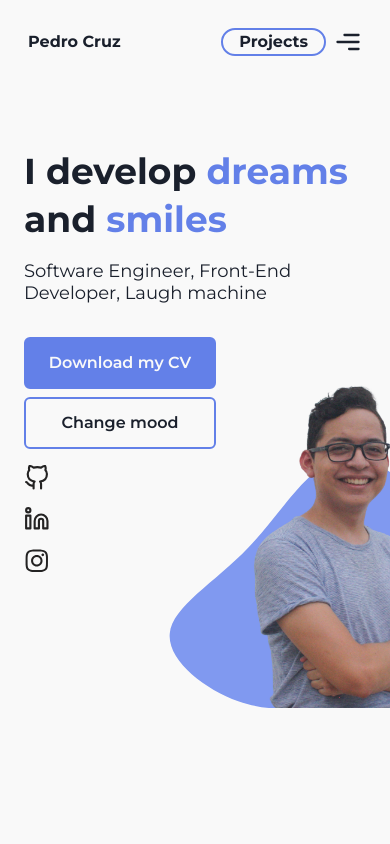
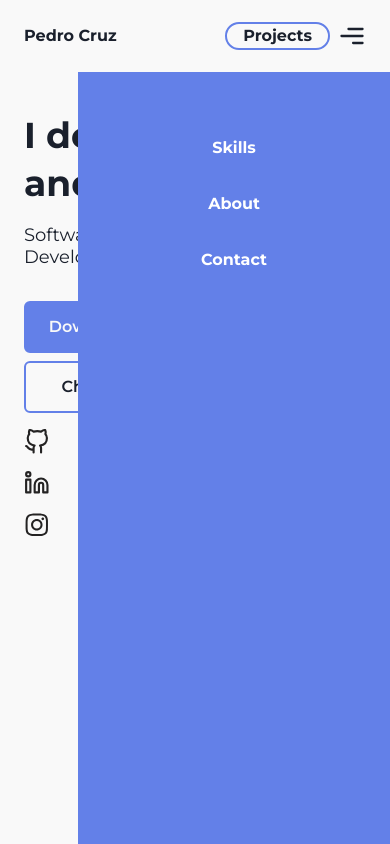
Before and after one commit to PedroEdu6786/portfolio, a Next.js app: page / in a window 390 px wide. Shown: the top 844 px of the page. Built offline with nearby package versions, Linux system fonts and the light colour scheme.

Commit message:
feat(v1): responsive navbar/header sidebar menu

```diff
--- a/pages/index.jsx
+++ b/pages/index.jsx
@@ -7,17 +7,18 @@ import About from '../src/components/organisms/About'
 import Contact from '../src/components/organisms/Contact'
 import Footer from '../src/components/organisms/Footer'
 import SectionLayout from '../src/components/SectionLayout'
+import HeaderLayout from '../src/components/HeaderLayout'
 import HeroLayout from '../src/components/HeroLayout'
-import { LIGHT_BLUE, WHITE } from '../src/utils/colors'
+import { LIGHT_BLUE } from '../src/utils/colors'
 
 export default function Home() {
   return (
-    <Box bgColor={WHITE}>
+    <>
       <Box h={{ md: '100vh' }}>
         {/*-------------- HEADER -------------- */}
-        <SectionLayout p={7} my={0} mx="auto">
+        <HeaderLayout>
           <Header />
-        </SectionLayout>
+        </HeaderLayout>
 
         {/*-------------- HERO -------------- */}
         <HeroLayout>
@@ -49,6 +50,6 @@ export default function Home() {
 
       {/*-------------- FOOTER -------------- */}
       <Footer />
-    </Box>
+    </>
   )
 }
--- /dev/null
+++ b/src/components/HeaderLayout.js
@@ -0,0 +1,31 @@
+import React from 'react'
+import PropTypes from 'prop-types'
+import { Box } from '@chakra-ui/react'
+import { WHITE } from '../utils/colors'
+
+const HeaderLayout = ({ children, ...rest }) => {
+  return (
+    <Box
+      as="section"
+      w="100%"
+      pos="fixed"
+      top={0}
+      left={0}
+      right={0}
+      zIndex={10}
+      mx="auto"
+      px={{ base: 6, md: 10 }}
+      bgColor={WHITE}
+      maxW="1400px"
+      {...rest}
+    >
+      {children}
+    </Box>
+  )
+}
+
+HeaderLayout.propTypes = {
+  children: PropTypes.element.isRequired,
+}
+
+export default HeaderLayout
--- a/src/components/HeroLayout.js
+++ b/src/components/HeroLayout.js
@@ -12,7 +12,7 @@ const HeroLayout = ({ children, ...rest }) => {
       columnGap={8}
       w="100%"
       mx="auto"
-      mt="4rem"
+      mt="7rem"
       mb={{ base: '6rem' }}
       px={{ base: 6, md: 10 }}
       pos="relative"
--- /dev/null
+++ b/src/components/NavLayout.js
@@ -0,0 +1,12 @@
+import styled from '@emotion/styled'
+import { Box } from '@chakra-ui/react'
+
+const NavLayout = styled(Box)`
+  height: 4.5rem;
+  display: flex;
+  justify-content: space-between;
+  align-items: center;
+  z-index: 100;
+`
+
+export default NavLayout
--- /dev/null
+++ b/src/components/NavbarLayout.js
@@ -0,0 +1,16 @@
+import { Box } from '@chakra-ui/react'
+import styled from '@emotion/styled'
+
+const Navbar = styled(Box)`
+  @media screen and (max-width: 767px) {
+    position: fixed;
+    top: 4.5rem;
+    width: 80%;
+    height: 100%;
+    padding: 2rem;
+    transition: 0.5s;
+    color: white;
+    background-color: #6380e8;
+  }
+`
+export default Navbar
--- a/src/components/atoms/HeroImage.jsx
+++ b/src/components/atoms/HeroImage.jsx
@@ -1,18 +1,16 @@
 import React from 'react'
-import { chakra } from '@chakra-ui/react'
-import Image from 'next/image'
-
-const ProductImage = chakra(Image)
+import { Image } from '@chakra-ui/react'
 
 const HeroImage = ({ src, alt, ...rest }) => {
   return (
-    <ProductImage
-      src={src}
-      alt={alt}
+    <Image
+      mr={{ base: '-20vw', sm: '-10vw', md: '0' }}
       pos="absolute"
       bottom="-7"
       right="0"
-      mr="-4rem"
+      zIndex="0"
+      src={src}
+      alt={alt}
       {...rest}
     />
   )
--- a/src/components/organisms/Header.js
+++ b/src/components/organisms/Header.js
@@ -1,5 +1,7 @@
 import { useState } from 'react'
 import { Box, Heading, Stack, Link } from '@chakra-ui/react'
+import NavLayout from '../NavLayout'
+import NavbarLayout from '../NavbarLayout'
 import MenuItem from '../atoms/MenuItem'
 import MenuIcon from '../atoms/MenuIcon'
 
@@ -12,32 +14,45 @@ const Header = () => {
   }
 
   return (
-    <Stack as="header" direction="row" align="center" justify="space-between">
+    <NavLayout as="header">
       {/*-------------- LOGO -------------- */}
-      <Box alignSelf="center">
+      <Box>
         <Heading as="h3" size="sm">
           <Link href="#">Pedro Cruz</Link>
         </Heading>
       </Box>
 
-      {/*-------------- NAVBAR -------------- */}
-      <Stack direction="row" align="center">
+      <Stack
+        display={{ base: 'flex', md: 'none' }}
+        direction="row"
+        onClick={toggleMenu}
+      >
         <MenuItem isFirst to="#projects">
           Projects
         </MenuItem>
+        <MenuIcon />
+      </Stack>
+
+      {/*-------------- NAVBAR -------------- */}
+      <NavbarLayout as="nav" right={show ? '-100%' : 0}>
         <Stack
+          spacing={{ base: '2rem', md: '1rem' }}
+          align="center"
           direction={{ base: 'column', md: 'row' }}
-          display={show ? { base: 'flex' } : { base: 'none', md: 'flex' }}
         >
+          <MenuItem
+            isFirst
+            to="#projects"
+            display={{ base: 'none', md: 'flex' }}
+          >
+            Projects
+          </MenuItem>
           <MenuItem to="#skills">Skills</MenuItem>
           <MenuItem to="#about">About</MenuItem>
           <MenuItem to="#contact">Contact</MenuItem>
         </Stack>
-        <Box display={{ base: 'flex', md: 'none' }} onClick={toggleMenu}>
-          <MenuIcon />
-        </Box>
-      </Stack>
-    </Stack>
+      </NavbarLayout>
+    </NavLayout>
   )
 }
 
--- a/src/components/organisms/Hero.js
+++ b/src/components/organisms/Hero.js
@@ -1,10 +1,11 @@
 import React from 'react'
-import { Box, Stack, Image } from '@chakra-ui/react'
+import { Box, Stack } from '@chakra-ui/react'
+import SocialMedia from '../molecules/SocialMedia'
+import Title from '../atoms/Title'
+import TitleVariant from '../atoms/TitleVariant'
+import Description from '../atoms/Description'
 import ButtonAction from '../atoms/ButtonAction'
-import TitleVariant from '../atoms/TitleVariant'
-import Title from '../atoms/Title'
-import Description from '../atoms/Description'
-import SocialMedia from '../molecules/SocialMedia'
+import HeroImage from '../atoms/HeroImage'
 
 const Hero = () => {
   const downloadCv = () => {
@@ -15,23 +16,13 @@ const Hero = () => {
     <Box>
       {/*-------------- PICTURES -------------- */}
       <Box>
-        <Image
-          mr={{ base: '-20vw', sm: '-10vw', md: '0' }}
-          pos="absolute"
-          bottom="-7"
-          right="0"
+        <HeroImage
           boxSize={{ base: '300px', md: '325px', lg: '400px' }}
-          zIndex="0"
           src="/images/blob.svg"
           alt="blob"
         />
-        <Image
-          mr={{ base: '-20vw', sm: '-10vw', md: '0' }}
-          pos="absolute"
-          bottom="-7"
-          right="0"
+        <HeroImage
           maxW={{ base: '250px', md: '275px', lg: '350px' }}
-          zIndex="0"
           src="/images/hero-img.png"
           alt="It'sMe"
         />
--- a/src/utils/projects.js
+++ b/src/utils/projects.js
@@ -26,19 +26,19 @@ export const projects = [
   {
     id: 5,
     legend: 'Front-End',
-    title: 'Landing Page Sun.mx',
+    title: 'Movie Searcher',
     description: '',
   },
   {
     id: 6,
     legend: 'Front-End',
-    title: 'Landing Page Sun.mx',
+    title: 'Todo App',
     description: '',
   },
   {
     id: 7,
     legend: 'Front-End',
-    title: 'Landing Page Sun.mx',
+    title: 'Github status checker',
     description: '',
   },
 ]
--- a/src/utils/theme.js
+++ b/src/utils/theme.js
@@ -1,4 +1,5 @@
 import { Button } from './components'
+import { WHITE } from './colors'
 
 export const breakpoints = {
   sm: '25em',
@@ -8,6 +9,13 @@ export const breakpoints = {
 }
 
 export const theme = {
+  styles: {
+    global: {
+      body: {
+        bg: WHITE,
+      },
+    },
+  },
   colors: {
     portfolio: {
       gray: '#EAEAEA',
```
Also changed, not shown: public/vercel.svg (deleted).
